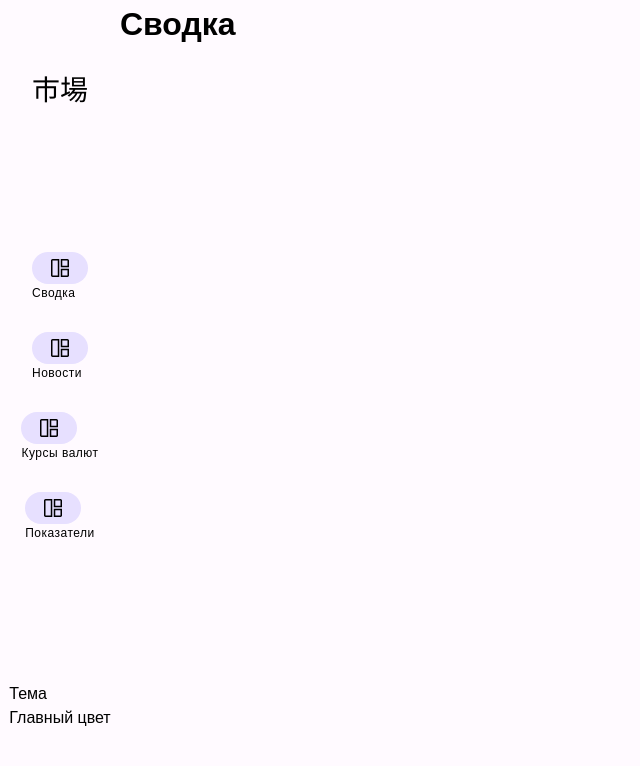
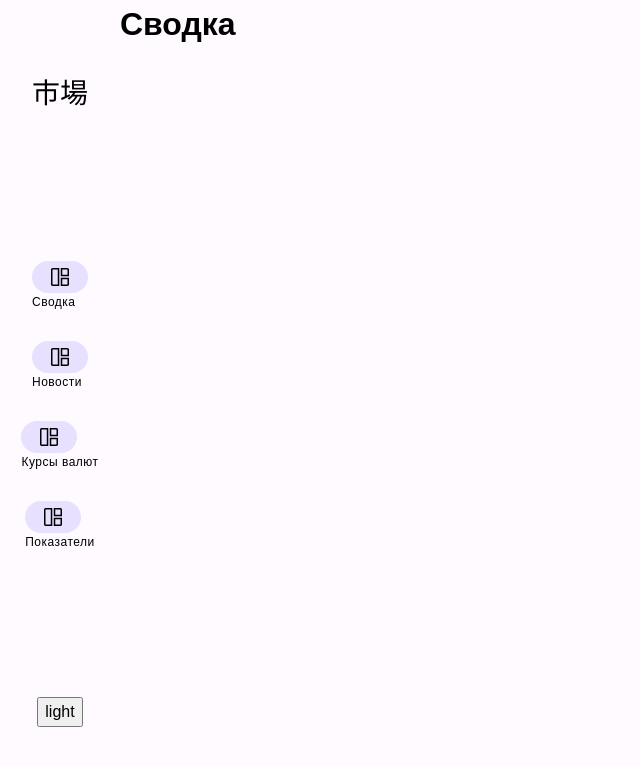
Before and after one commit to mSiotniHS/lad-project, a React (Create React App) app: page / in a window 1280 px wide. Shown: the top 766 px of the page, without its empty margins (0-640 px from the left). Built offline with nearby package versions, Linux system fonts and the light colour scheme.

Commit message:
Добавил тёмную тему

```diff
--- a/src/App.tsx
+++ b/src/App.tsx
@@ -1,11 +1,23 @@
-import React, { FC } from "react";
+import React, {FC, useEffect} from "react";
 import NavRail from "./components/NavRail";
 import { Routes, Route } from "react-router-dom";
 import News from "./views/News";
+import { useAppSelector } from "./store/hooks";
 
 import styles from "./App.module.css";
 
 const App: FC = () => {
+	const theme = useAppSelector(state => state.settings.theme);
+
+	useEffect(() => {
+		const root = document.documentElement;
+		if (theme === "dark") {
+			root.setAttribute("data-theme", "dark");
+		} else {
+			root.removeAttribute("data-theme");
+		}
+	}, [theme]);
+
 	return (
 		<div className={styles.base}>
 			<NavRail />
--- a/src/components/NavRail.tsx
+++ b/src/components/NavRail.tsx
@@ -1,8 +1,13 @@
 import React, { FC } from "react";
 import NavRailElement from "./NavRailElement";
 import styles from "./NavRail.module.css";
+import { useAppDispatch, useAppSelector } from "../store/hooks";
+import { toggleTheme } from "../store/slices/appSettingsSlice";
 
 const NavRail: FC = () => {
+	const theme = useAppSelector(state => state.settings.theme);
+	const dispatch = useAppDispatch();
+
 	return (
 		<div className={styles.navRail}>
 			<p className="headline-medium">市場</p>
@@ -29,8 +34,7 @@ const NavRail: FC = () => {
 				/>
 			</nav>
 			<div>
-				<p>Тема</p>
-				<p>Главный цвет</p>
+				<button onClick={() => dispatch(toggleTheme())}>{theme}</button>
 			</div>
 		</div>
 	);
--- a/src/index.css
+++ b/src/index.css
@@ -1,3 +1,8 @@
 @import "./style/reset.css";
 @import "./style/material/text-styles.css";
 @import "./style/material/light-colors.css";
+@import "./style/material/dark-colors.css";
+
+* {
+	transition: color 0.5s ease, background-color 0.5s ease;
+}
--- a/src/store/index.ts
+++ b/src/store/index.ts
@@ -1,9 +1,11 @@
 import { configureStore, ThunkAction, Action } from "@reduxjs/toolkit";
 import newsReducer from "./slices/newsSlice";
+import settingsReducer from "./slices/appSettingsSlice";
 
 export const store = configureStore({
 	reducer: {
 		news: newsReducer,
+		settings: settingsReducer,
 	},
 });
 
--- /dev/null
+++ b/src/store/slices/appSettingsSlice.ts
@@ -0,0 +1,26 @@
+import { createSlice, PayloadAction } from "@reduxjs/toolkit";
+
+export interface SettingsState {
+	theme: "light" | "dark";
+}
+
+const initialState: SettingsState = {
+	theme: "light",
+}
+
+export const settingsSlice = createSlice({
+	name: "settings",
+	initialState,
+	reducers: {
+		toggleTheme: (state: SettingsState) => {
+			state.theme = state.theme === "light" ? "dark" : "light";
+		},
+		setTheme: (state: SettingsState, action: PayloadAction<"light" | "dark">) => {
+			state.theme = action.payload;
+		}
+	}
+});
+
+export const { toggleTheme, setTheme } = settingsSlice.actions;
+
+export default settingsSlice.reducer;
--- a/src/style/material/dark-colors.css
+++ b/src/style/material/dark-colors.css
@@ -1,3 +1,18 @@
 :root[data-theme="dark"] {
+	--primary: hsla(248, 100%, 87%, 1);
+	--on-primary: hsla(257, 100%, 31%, 1);
+	--primary-container: hsla(258, 100%, 43%, 1);
+	--on-primary-container: hsla(253, 100%, 94%, 1);
 
+	--secondary: hsla(248, 68%, 85%, 1);
+	--on-secondary: hsla(247, 32%, 25%, 1);
+	--secondary-container: hsla(248, 25%, 34%, 1);
+	--on-secondary-container: hsla(253, 100%, 94%, 1);
+
+	--background: hsla(255, 7%, 11%, 1);
+
+	--surface: hsla(255, 7%, 11%, 1);
+	--on-surface: hsla(288, 9%, 89%, 1);
+	--surface-variant: hsla(258, 7%, 29%, 1);
+	--on-surface-variant: hsla(262, 10%, 79%, 1);
 }
```
